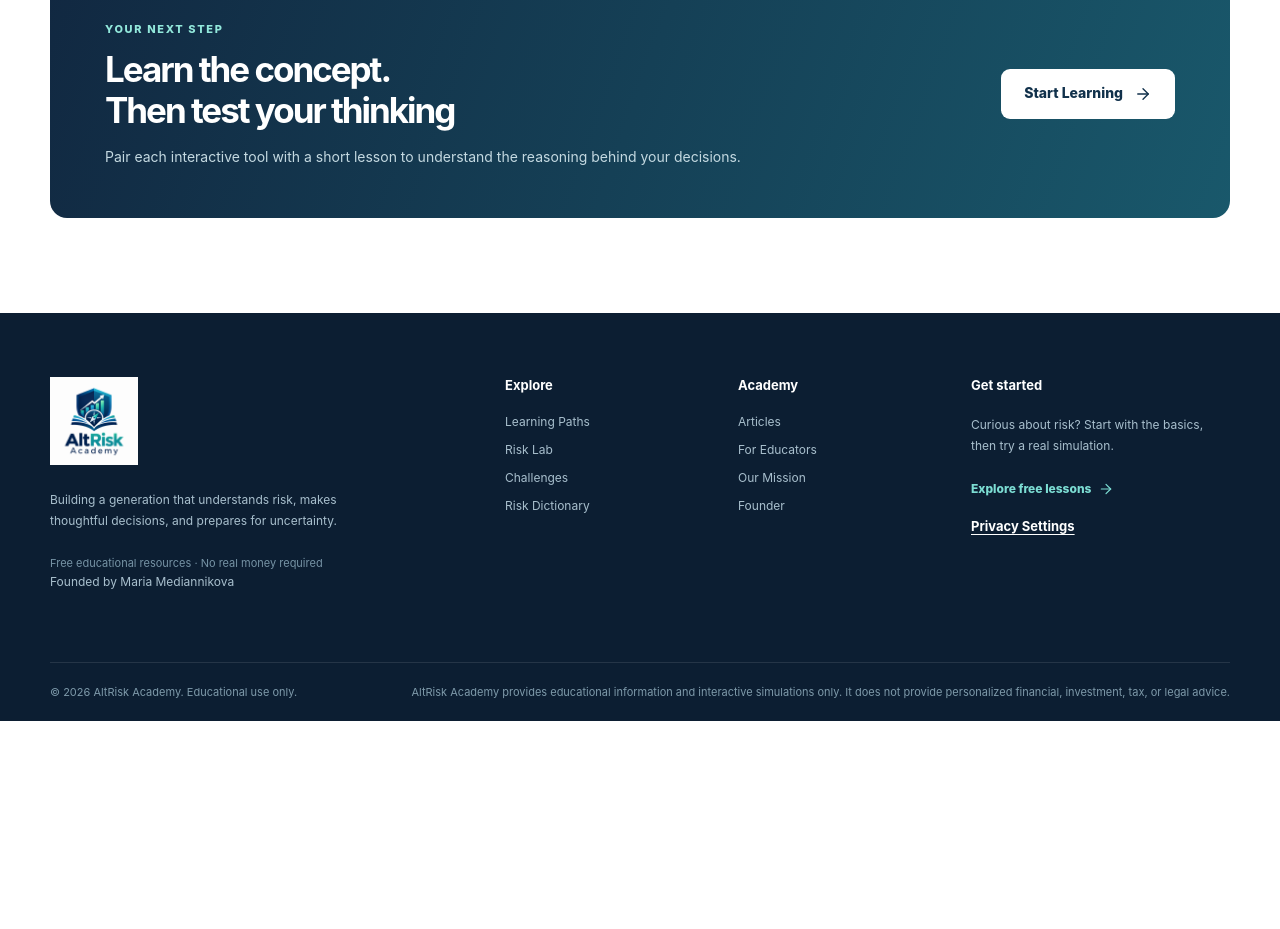
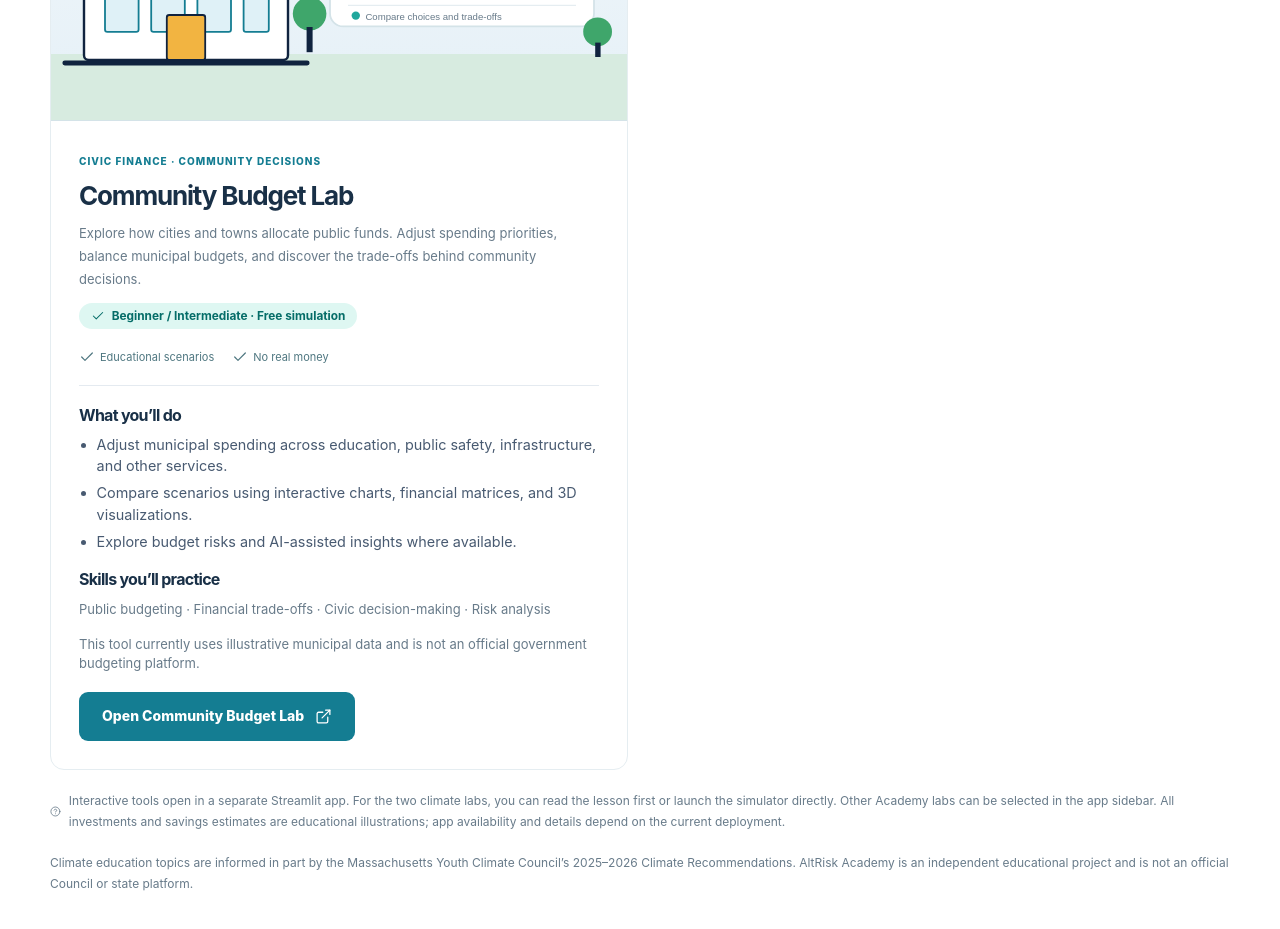
Before and after one commit to glebmediannikov/altrisk-academy-website, a Next.js app: page /risk-lab in a window 1280 px wide. Shown: the part 3700-4629 px from the top of the page. Before the commit the page ends 4421 px from the top, so only its background shows below. Built offline with nearby package versions, Linux system fonts and the light colour scheme; no server answers.

Commit message:
Add Community Budget Lab to Risk Lab

```diff
--- a/app/risk-lab/page.tsx
+++ b/app/risk-lab/page.tsx
@@ -12,7 +12,7 @@ export const metadata: Metadata = pageMetadata({
   path: '/risk-lab',
   title: 'Interactive Risk Lab & Financial Simulators',
   description:
-    'Practice risk management through free interactive financial, green investing, and sustainable living simulations.',
+    'Practice risk management through free interactive financial, green investing, sustainable living, and civic budgeting simulations.',
 });
 
 const modules = [
@@ -132,6 +132,26 @@ const modules = [
     ],
     skills: ['Lifecycle cost', 'Energy decisions', 'Sustainability trade-offs'],
   },
+  {
+    name: 'Community Budget Lab',
+    cat: 'CIVIC FINANCE · COMMUNITY DECISIONS',
+    desc: 'Explore how cities and towns allocate public funds. Adjust spending priorities, balance municipal budgets, and discover the trade-offs behind community decisions.',
+    image: '/illustrations/risk-lab/community-budget.svg',
+    imageAlt: 'Illustration of a municipal building beside a community spending budget chart',
+    href: 'https://altrisk-budget-lab.streamlit.app/',
+    action: 'Open Community Budget Lab',
+    analyticsId: 'community-budget-lab',
+    analyticsTopic: 'risk_analytics',
+    analyticsDifficulty: 'beginner_intermediate',
+    level: 'Beginner / Intermediate',
+    steps: [
+      'Adjust municipal spending across education, public safety, infrastructure, and other services.',
+      'Compare scenarios using interactive charts, financial matrices, and 3D visualizations.',
+      'Explore budget risks and AI-assisted insights where available.',
+    ],
+    skills: ['Public budgeting', 'Financial trade-offs', 'Civic decision-making', 'Risk analysis'],
+    disclaimer: 'This tool currently uses illustrative municipal data and is not an official government budgeting platform.',
+  },
 ] satisfies Array<
   Record<string, unknown> & {
     analyticsTopic: AnalyticsTopic;
@@ -181,9 +201,13 @@ export default function RiskLab() {
                   </ul>
                   <h3 style={{ marginTop: 16 }}><HeadingText text="Skills you’ll practice"/></h3>
                   <p>{m.skills.join(' · ')}</p>
-                  <p className="ara-method">
-                    Tip: These tools use simplified learning scenarios, not personal investment recommendations.
-                  </p>
+                  {'disclaimer' in m && typeof m.disclaimer === 'string' ? (
+                    <p className="ara-method">{m.disclaimer}</p>
+                  ) : (
+                    <p className="ara-method">
+                      Tip: These tools use simplified learning scenarios, not personal investment recommendations.
+                    </p>
+                  )}
                 </div>
                 <div style={{ display: 'flex', flexWrap: 'wrap', alignItems: 'center', gap: 14 }}>
                   {'learnHref' in m && m.learnHref && (
```
Also changed, not shown: public/illustrations/risk-lab/community-budget.svg (added).
